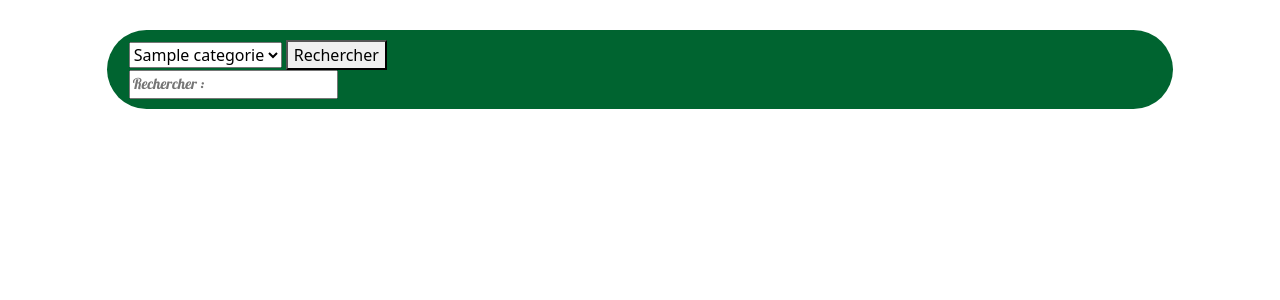
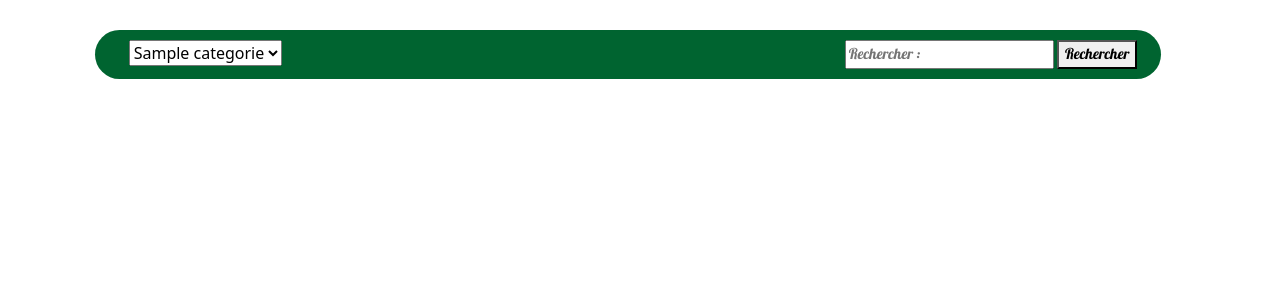
Before and after one commit to armanceau/lafleur, a PHP site: page /navbarre.php in a window 1280 px wide. Shown: the part 62-362 px from the top of the page. Run offline with PHP 8.4, Linux system fonts and the light colour scheme; tables that the repository leaves empty or names only in its code hold one stand-in row (values such as "Sample post"); some web fonts are replaced.

Commit message:
navbarre finit

```diff
--- a/navbarre.php
+++ b/navbarre.php
@@ -4,14 +4,15 @@
 
 
 <body>
-
     <div class="container-fluid" style = "padding-top: 30px;">
         <div class="row">
 
             <div class="col-1"></div>
 
-                    <div class="col-10 rounded-pill" style = "padding-top : 10px;padding-bottom : 10px; background-color : #006430;">
+            <div class="col-10 rounded-pill row" style = "padding-top : 10px;padding-bottom : 10px; background-color : #006430;">
 
+
+                <div class="col-4">
                     <!-- Liste déroulante catégories -->
                     <form method="GET" action="Listederoulante.php" style ="margin-left : 10px;border-top-radius: 10px; border-bottom-radius: 10px;">
                         <select name="code">
@@ -20,19 +21,31 @@
 
                                 $sql = 'SELECT * FROM categorie';
                                 $table = $connection->query($sql);
+
                                 while ($ligne = $table->fetch()) {
                                     echo "<option value=".$ligne['code_de_la_categorie'].">".$ligne['nom_de_la_categorie']."</a></option>";
                                 }
                             ?>
                         </select>
-                            <button type="submit">Rechercher</button>
-                            <div class ="rounded-pill" style="font-size: 15px;font-family: lobster; color : white;background-color: #006430;">
-                                <input type="text" name="recherche" placeholder="Rechercher :" required >
-                            </div>
+
                     </form>
 
+                </div>
 
+                <div class="col-4" style = "text-align : end;">
 
 
                 </div>
+
+                <div class="col-4 rounded-pill" style="text-align: end;">
+                    <div style="font-size: 15px;font-family: lobster; color : white;background-color: #006430;">
+                        <input type="text" name="recherche" placeholder="Rechercher :" required >
+                        <button type="submit">Rechercher</button>
+                    </div>
+
+                </div>
+            </div>
+
             <div class="col-1"></div>
+        </div>
+    </div>
```
Lines whose indentation alone changed are shown as unchanged.
